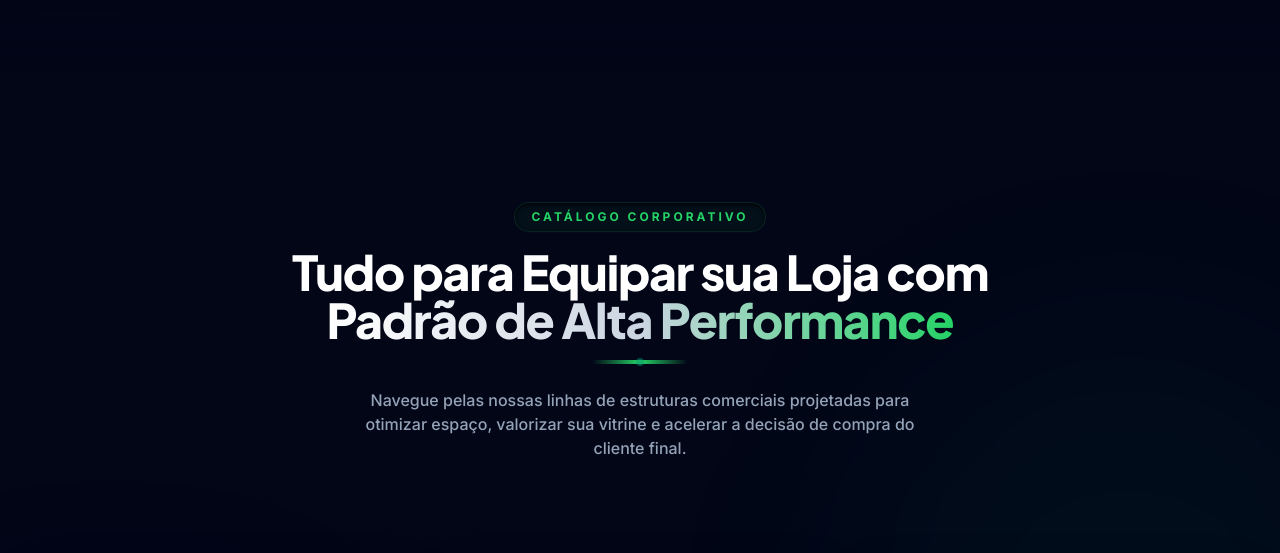
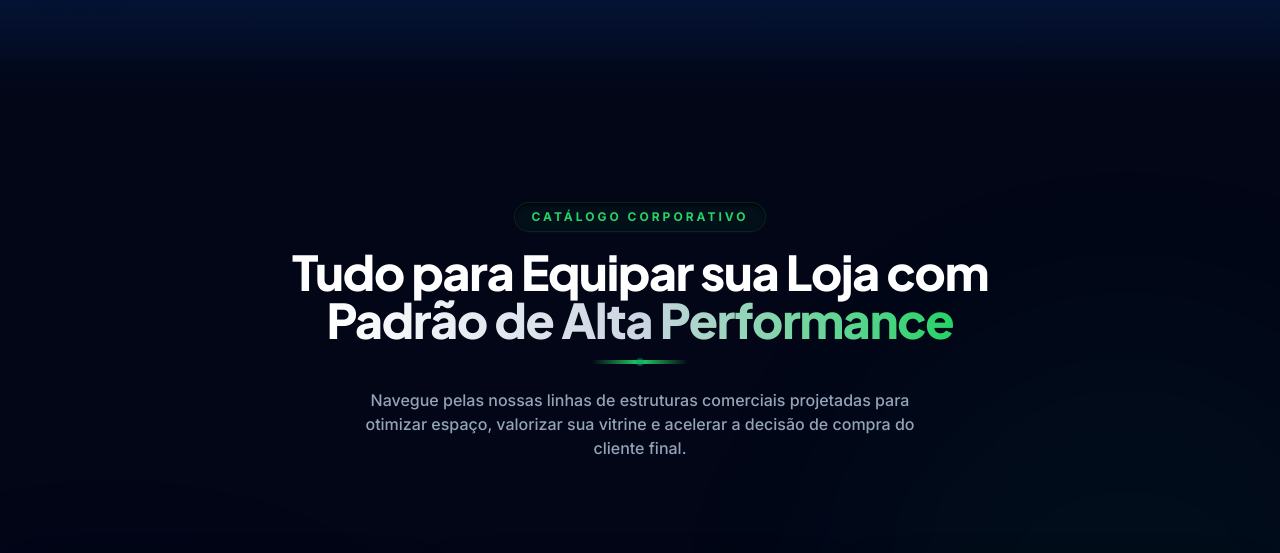
Before and after one commit to MirandaDev1/sem-limites-expositores, a plain HTML site: page index.html in a window 1280 px wide. Shown: the part 844-1397 px from the top of the page. Drawn offline with nearby package versions, Linux system fonts and the light colour scheme.

Commit message:
Update index.html

```diff
--- a/index.html
+++ b/index.html
@@ -122,6 +122,10 @@
 
     <!-- SYSTEM GRAPHICS ENGINE CUSTOM CSS LAYERING OVERRIDES -->
     <style type="text/css">
+        body {
+    background-color: #0d47a1 !important;
+        }
+
         .premium-blur-glass {
             backdrop-filter: blur(24px) saturate(180%);
             -webkit-backdrop-filter: blur(24px) saturate(180%);
```
